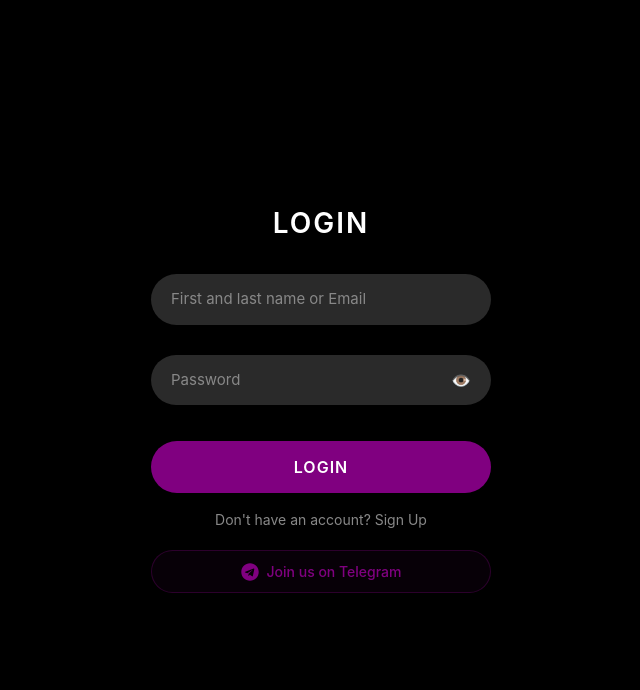
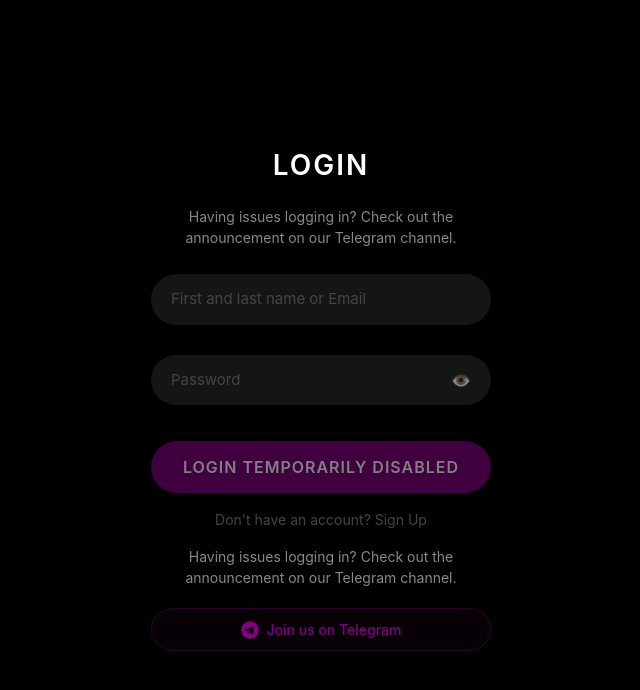
Before and after one commit to gideon650/crypto-frontend-app, a React (Create React App) app: page /#/ in a window 1280 px wide. Shown: the top 690 px of the page, without its empty margins (319-959 px from the left). Built offline with nearby package versions, Linux system fonts and the light colour scheme.

Commit message:
Implement login disable feature flag
Added a feature flag to disable login functionality temporarily. Updated UI elements to reflect the disabled state and provided user feedback.

```diff
--- a/src/pages/Auth.js
+++ b/src/pages/Auth.js
@@ -1,9 +1,12 @@
-// Auth.js (fixed)
+// Auth.js (with disable flag - easy to re-enable later)
 import React, { useState, useEffect } from "react";
 import { FaTelegram } from "react-icons/fa";
 import { useNavigate, useLocation } from "react-router-dom";
 import TermsModal from "../components/TermsModal";
 import "./Auth.css";
+
+// FEATURE FLAG: Set to false to re-enable login
+const LOGIN_DISABLED = true;
 
 const Auth = ({ onLogin }) => {
   const [isLogin, setIsLogin] = useState(true);
@@ -20,12 +23,11 @@
   const [isLoading, setIsLoading] = useState(false);
   const [showTerms, setShowTerms] = useState(false);
   const [isNewUser, setIsNewUser] = useState(false);
-  const [registrationCompleted, setRegistrationCompleted] = useState(false); // Track if registration is done
+  const [registrationCompleted, setRegistrationCompleted] = useState(false);
 
   const navigate = useNavigate();
   const location = useLocation();
 
-  // Check if user was redirected here due to session expiry
   useEffect(() => {
     const urlParams = new URLSearchParams(location.search);
     const expired = urlParams.get('expired');
@@ -35,9 +37,10 @@
   }, [location]);
 
   const toggleForm = () => {
+    if (LOGIN_DISABLED) return; // Prevent toggling when disabled
+
     setIsLogin(!isLogin);
     setError("");
-    // Clear all form fields when toggling
     setIdentifier("");
     setUsername("");
     setEmail("");
@@ -48,10 +51,16 @@
 
   const handleSubmit = async (e) => {
     e.preventDefault();
+
+    // Block submission if login is disabled
+    if (LOGIN_DISABLED) {
+      setError("Login is temporarily disabled. Please check our Telegram channel for updates.");
+      return;
+    }
+
     setError("");
     setIsLoading(true);
 
-    // Add password confirmation check for signup
     if (!isLogin && password !== confirmPassword) {
       setError("Passwords do not match");
       setIsLoading(false);
@@ -59,7 +68,6 @@
     }
 
     if (isLogin) {
-      // LOGIN FLOW
       try {
         const response = await fetch(`${process.env.REACT_APP_API_BASE_URL}/login/`, {
           method: "POST",
@@ -75,7 +83,6 @@
         const data = await response.json();
 
         if (response.ok) {
-          // Store token in localStorage and call onLogin
           if (data.token && onLogin) {
             await onLogin(data);
             navigate("/dashboard", { replace: true });
@@ -90,7 +97,6 @@
         setError("Network error. Please check your connection and try again.");
       }
     } else {
-      // SIGNUP FLOW - First register the user
       try {
         const registerResponse = await fetch(`${process.env.REACT_APP_API_BASE_URL}/register/`, {
           method: "POST",
@@ -108,16 +114,13 @@
         const registerData = await registerResponse.json();
 
         if (registerResponse.ok) {
-          // Registration successful, now show terms modal
           setRegistrationCompleted(true);
           setIsNewUser(true);
           setShowTerms(true);
         } else {
-          // Handle registration errors
           if (registerData.error) {
             setError(registerData.error);
           } else if (typeof registerData === "object") {
-            // Handle validation errors from serializer
             const errors = [];
             for (const [, messages] of Object.entries(registerData)) {
               if (Array.isArray(messages)) {
@@ -141,7 +144,6 @@
   };
 
   const handleAcceptTerms = async () => {
-    // After accepting terms, auto-login the user
     if (isNewUser && registrationCompleted) {
       setIsLoading(true);
 
@@ -186,7 +188,16 @@
     <div className="auth-container">
       <div className="auth-box">
         <h2>{isLogin ? "LOGIN" : "SIGN UP"}</h2>
+
+        {/* Maintenance Message - Top */}
+        {LOGIN_DISABLED && (
+          <div className="maintenance-message">
+            <p>Having issues logging in? Check out the announcement on our Telegram channel.</p>
+          </div>
+        )}
+
         {error && <p className="error-text">{error}</p>}
+
         <form onSubmit={handleSubmit}>
           {!isLogin && (
             <>
@@ -196,7 +207,8 @@
                 required
                 value={username}
                 onChange={(e) => setUsername(e.target.value)}
-                disabled={isLoading}
+                disabled={isLoading || LOGIN_DISABLED}
+                style={LOGIN_DISABLED ? { opacity: 0.5, cursor: 'not-allowed' } : {}}
               />
               <input
                 type="email"
@@ -204,14 +216,16 @@
                 required
                 value={email}
                 onChange={(e) => setEmail(e.target.value)}
-                disabled={isLoading}
+                disabled={isLoading || LOGIN_DISABLED}
+                style={LOGIN_DISABLED ? { opacity: 0.5, cursor: 'not-allowed' } : {}}
               />
               <input
                 type="text"
                 placeholder="Referral Code (optional)"
                 value={referralCode}
                 onChange={(e) => setReferralCode(e.target.value)}
-                disabled={isLoading}
+                disabled={isLoading || LOGIN_DISABLED}
+                style={LOGIN_DISABLED ? { opacity: 0.5, cursor: 'not-allowed' } : {}}
               />
             </>
           )}
@@ -222,11 +236,11 @@
               required
               value={identifier}
               onChange={(e) => setIdentifier(e.target.value)}
-              disabled={isLoading}
+              disabled={isLoading || LOGIN_DISABLED}
+              style={LOGIN_DISABLED ? { opacity: 0.5, cursor: 'not-allowed' } : {}}
             />
           )}
 
-          {/* Password field with visibility toggle */}
           <div className="password-input-container">
             <input
               type={isLogin ? (showLoginPassword ? "text" : "password") : (showPassword ? "text" : "password")}
@@ -234,11 +248,13 @@
               required
               value={password}
               onChange={(e) => setPassword(e.target.value)}
-              disabled={isLoading}
+              disabled={isLoading || LOGIN_DISABLED}
+              style={LOGIN_DISABLED ? { opacity: 0.5, cursor: 'not-allowed' } : {}}
             />
             <span
               className="password-toggle"
-              onClick={() => isLogin ? setShowLoginPassword(!showLoginPassword) : setShowPassword(!showPassword)}
+              onClick={() => !LOGIN_DISABLED && (isLogin ? setShowLoginPassword(!showLoginPassword) : setShowPassword(!showPassword))}
+              style={LOGIN_DISABLED ? { opacity: 0.5, cursor: 'not-allowed' } : {}}
             >
               {isLogin
                 ? (showLoginPassword ? "🙈" : "👁️")
@@ -247,7 +263,6 @@
             </span>
           </div>
 
-          {/* Confirm Password field (only for signup) */}
           {!isLogin && (
             <div className="password-input-container">
               <input
@@ -256,27 +271,49 @@
                 required
                 value={confirmPassword}
                 onChange={(e) => setConfirmPassword(e.target.value)}
-                disabled={isLoading}
+                disabled={isLoading || LOGIN_DISABLED}
+                style={LOGIN_DISABLED ? { opacity: 0.5, cursor: 'not-allowed' } : {}}
               />
               <span
                 className="password-toggle"
-                onClick={() => setShowConfirmPassword(!showConfirmPassword)}
+                onClick={() => !LOGIN_DISABLED && setShowConfirmPassword(!showConfirmPassword)}
+                style={LOGIN_DISABLED ? { opacity: 0.5, cursor: 'not-allowed' } : {}}
               >
                 {showConfirmPassword ? "🙈" : "👁️"}
               </span>
             </div>
           )}
 
-          <button type="submit" disabled={isLoading}>
-            {isLoading ? "Processing..." : (isLogin ? "Login" : "Sign Up")}
+          <button
+            type="submit"
+            disabled={isLoading || LOGIN_DISABLED}
+            style={LOGIN_DISABLED ? { opacity: 0.5, cursor: 'not-allowed' } : {}}
+          >
+            {LOGIN_DISABLED
+              ? "Login Temporarily Disabled"
+              : (isLoading ? "Processing..." : (isLogin ? "Login" : "Sign Up"))
+            }
           </button>
         </form>
 
-        <p onClick={toggleForm} style={{ cursor: isLoading ? 'not-allowed' : 'pointer' }}>
+        <p
+          onClick={toggleForm}
+          style={{
+            cursor: (isLoading || LOGIN_DISABLED) ? 'not-allowed' : 'pointer',
+            opacity: LOGIN_DISABLED ? 0.5 : 1
+          }}
+        >
           {isLogin
             ? "Don't have an account? Sign Up"
             : "Already have an account? Login"}
         </p>
+
+        {/* Maintenance Message - Bottom */}
+        {LOGIN_DISABLED && (
+          <div className="maintenance-message" style={{ marginTop: '16px' }}>
+            <p>Having issues logging in? Check out the announcement on our Telegram channel.</p>
+          </div>
+        )}
 
         <a
           href="https://t.me/Swapview"
@@ -289,7 +326,6 @@
         </a>
       </div>
 
-      {/* Terms Modal */}
       <TermsModal
         show={showTerms}
         onAccept={handleAcceptTerms}
```
